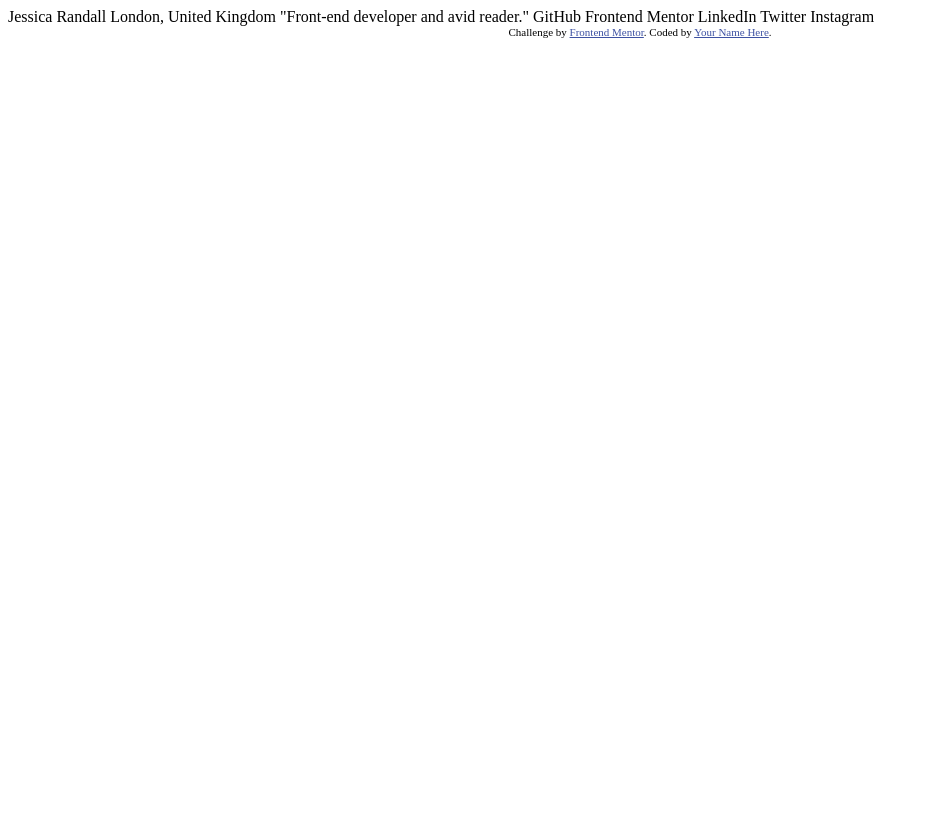
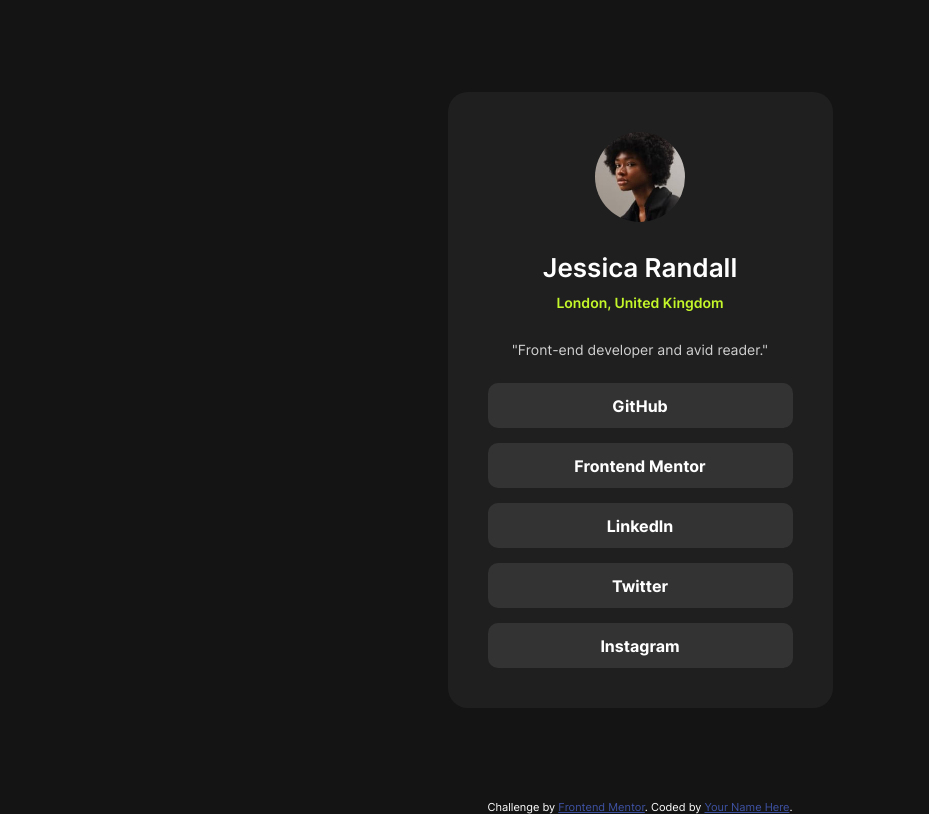
Before and after one commit to bobek1337/frontend-mentor-social-links-3, a plain HTML site: page index.html in a window 1280 px wide. Shown: the whole page, without its empty margins (0-929 px from the left). Drawn offline with Linux system fonts and the light colour scheme.

Commit message:
completed layout

```diff
--- a/index.html
+++ b/index.html
@@ -2,33 +2,155 @@
 <html lang="en">
 <head>
     <meta charset="UTF-8">
-  <meta name="viewport" content="width=device-width, initial-scale=1.0"> <!-- displays site properly based on user's device -->
+    <meta name="viewport" content="width=device-width, initial-scale=1.0">
+    <!-- displays site properly based on user's device -->
+    <link rel="icon" type="image/png" sizes="32x32" href="./assets/images/favicon-32x32.png">
+    <title>Frontend Mentor | Social links profile</title>
+    <style>
+        @font-face {
+            font-family: "Inter";
+            src: url(assets/fonts/Inter-VariableFont_slnt,wght.ttf) format("truetype");
+        }
 
-  <link rel="icon" type="image/png" sizes="32x32" href="./assets/images/favicon-32x32.png">
+        .attribution {
+            font-size: 11px;
+            text-align: center;
+            color: white;
+        }
 
-  <title>Frontend Mentor | Social links profile</title>
+        .attribution a {
+            color: hsl(228, 45%, 44%);
+        }
 
-  <!-- Feel free to remove these styles or customise in your own stylesheet 👍 -->
-  <style>
-    .attribution { font-size: 11px; text-align: center; }
-    .attribution a { color: hsl(228, 45%, 44%); }
+        * {
+            margin: 0;
+            padding: 0;
+            box-sizing: border-box;
+            font-family: "Inter", serif;
+        }
+
+        html {
+            height: 100%;
+            width: 100%;
+        }
+
+        body {
+            background: #141414;
+            height: 100%;
+            width: 100%;
+        }
+
+        section {
+            height: 100%;
+            width: 100%;
+            display: flex;
+            justify-content: center;
+            align-items: center;
+        }
+
+        .container {
+            width: 385px;
+            height: 616px;
+            border-radius: 20px;
+            background: #1f1f1f;
+            padding: 40px;
+        }
+
+        .content {
+            display: flex;
+            flex-direction: column;
+            justify-content: space-between;
+            align-items: center;
+            width: 100%;
+            height: 100%;
+        }
+
+        img {
+            width: 90px;
+            height: 90px;
+            border-radius: 50%;
+        }
+
+        .links {
+            width: 100%;
+            display: grid;
+            grid-template-columns: repeat(1, 1fr);
+            grid-template-rows: repeat(5, 1fr);
+            grid-gap: 15px;
+        }
+
+        .link {
+            height: 45px;
+            width: 100%;
+            background: #333333;
+            border-radius: 10px;
+            display: flex;
+            justify-content: center;
+            align-items: center;
+            color: hsl(0, 0%, 100%);
+            font-weight: 700;
+        }
+        .link:active,
+        .link:focus,
+        .link:hover {
+            background: hsl(75, 94%, 57%);
+            color: hsl(0, 0%, 8%);
+        }
+
+        h1 {
+            color: hsl(0, 0%, 100%);
+            font-size: 26px;
+            font-weight: 600;
+            margin-top: 30px;
+        }
+
+        h2 {
+            color: hsl(75, 94%, 57%);
+            font-size: 14px;
+            font-weight: 600;
+            margin-bottom: 30px;
+            margin-top: 10px;
+        }
+
+        p {
+            color: hsl(0, 0%, 82%);
+            font-size: 14px;
+            font-weight: 400;
+            margin-bottom: 25px;
+        }
     </style>
 </head>
 <body>
-
-  Jessica Randall
-  London, United Kingdom
-  "Front-end developer and avid reader."
-
+<section>
+    <div class="container">
+        <div class="content">
+            <img src="assets/images/avatar-jessica.jpeg" alt="">
+            <h1>Jessica Randall</h1>
+            <h2>London, United Kingdom</h2>
+            <p>"Front-end developer and avid reader."</p>
+            <div class="links">
+                <div class="link">
                     GitHub
+                </div>
+                <div class="link">
                     Frontend Mentor
+                </div>
+                <div class="link">
                     LinkedIn
+                </div>
+                <div class="link">
                     Twitter
+                </div>
+                <div class="link">
                     Instagram
-
-  <div class="attribution">
+                </div>
+            </div>
+        </div>
+    </div>
+</section>
+<footer class="attribution">
     Challenge by <a href="https://www.frontendmentor.io?ref=challenge" target="_blank">Frontend Mentor</a>.
     Coded by <a href="#">Your Name Here</a>.
-  </div>
+</footer>
 </body>
 </html>
```
Lines whose indentation alone changed are shown as unchanged.
